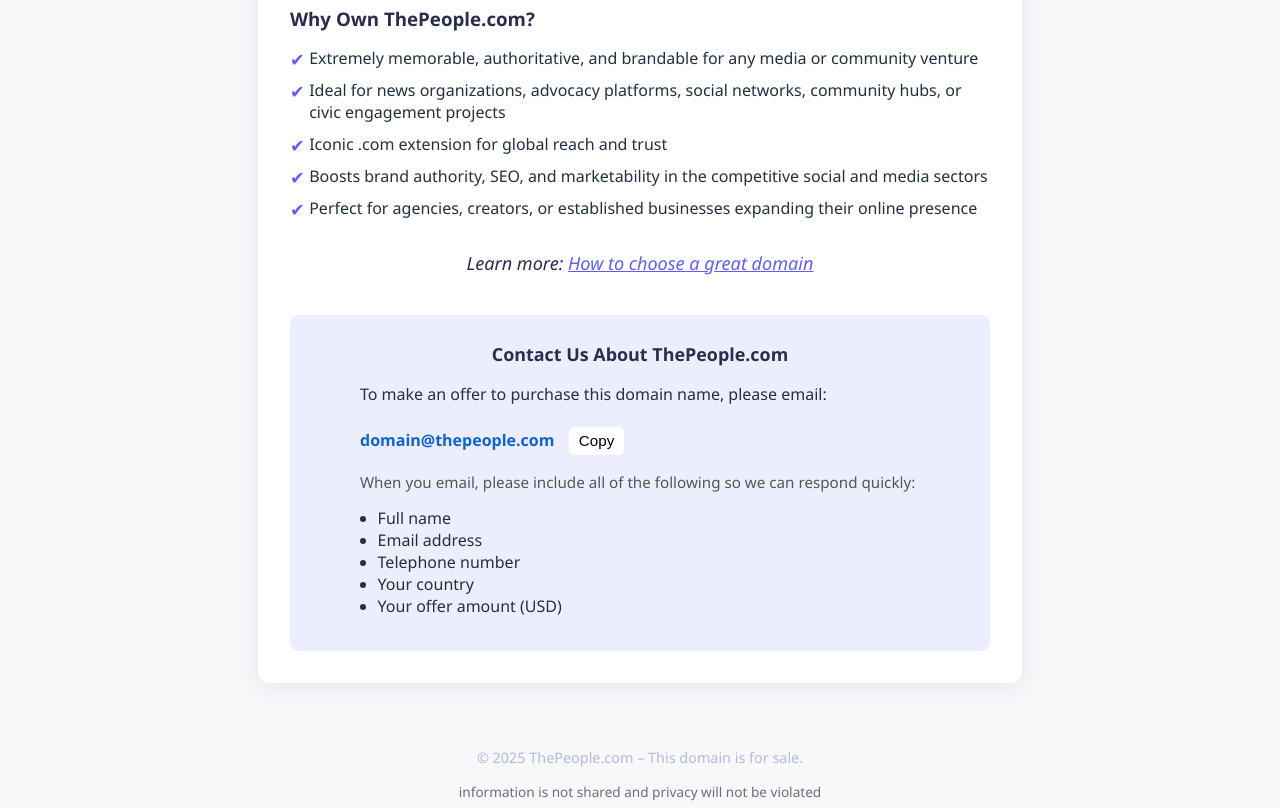
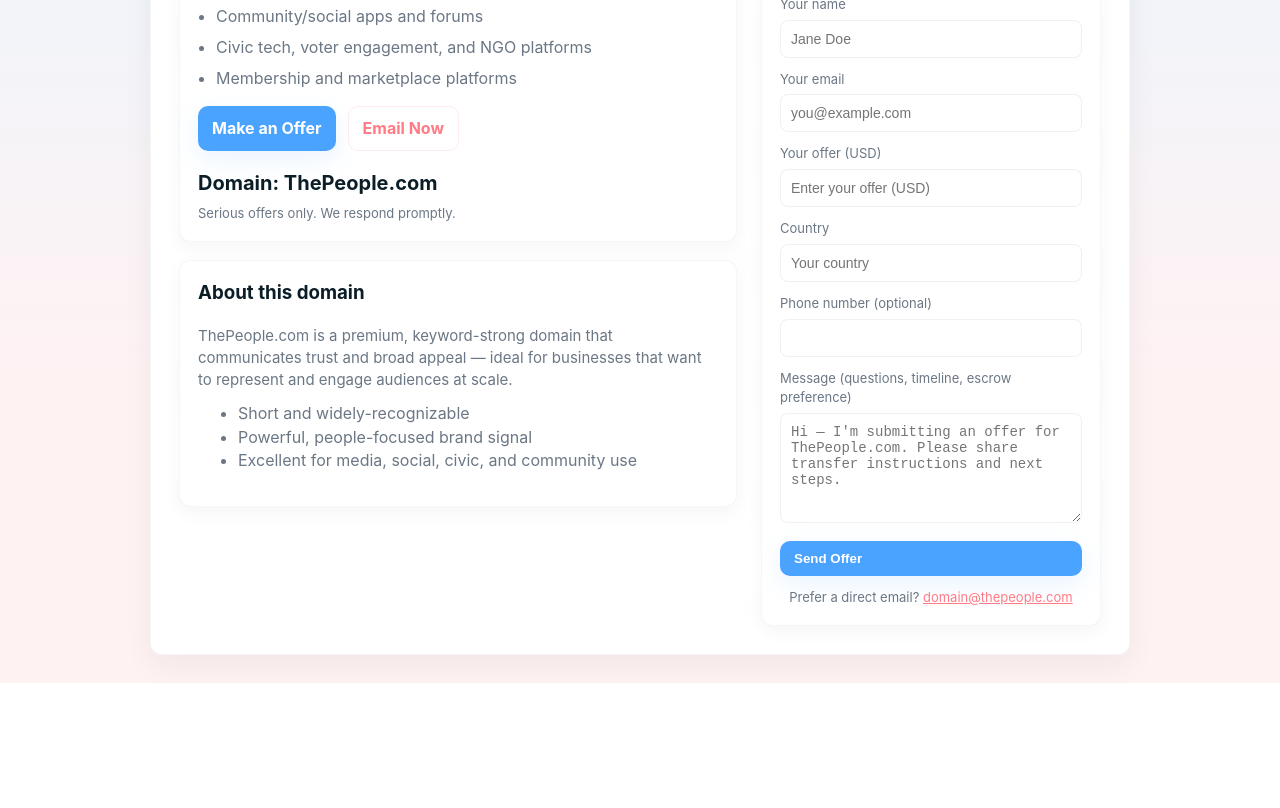
Before and after one commit to Schnyarp/ThePeopleCom, a plain HTML site: page index.html in a window 1280 px wide. Shown: the part 301-1109 px from the top of the page. After the commit the page ends 984 px from the top, so only its background shows below. Drawn offline with Linux system fonts and the light colour scheme.

Commit message:
Add files via upload

```diff
--- a/index.html
+++ b/index.html
@@ -1,238 +1,291 @@
-<!DOCTYPE html>
+<!doctype html>
 <html lang="en">
 <head>
-    <meta charset="UTF-8">
-    <meta name="viewport" content="width=device-width, initial-scale=1.0">
-    <title>ThePeople.com – Premium Domain For Sale</title>
-    <meta name="description" content="ThePeople.com is a premium, memorable domain now available for purchase. The perfect name for your next media, community, or advocacy project.">
+  <meta charset="utf-8" />
+  <meta name="viewport" content="width=device-width,initial-scale=1" />
+  <title>ThePeople.com — Premium Domain For Sale</title>
+  <meta name="description" content="Premium domain ThePeople.com — ideal for community platforms, media, social apps, and civic services. Submit an offer to purchase." />
+  <meta property="og:title" content="ThePeople.com — Premium Domain For Sale" />
+  <meta property="og:description" content="Premium domain ThePeople.com — ideal for community platforms, media, social apps, and civic services. Contact domain@thepeople.com" />
+  <meta property="og:type" content="website" />
+  <meta name="theme-color" content="#bfdfff" />
+
+  <link rel="icon" href="/favicon.ico" />
+
   <style>
-        body {
-            font-family: 'Segoe UI', Arial, sans-serif;
-            background: #f7f8fa;
-            margin: 0;
-            padding: 0;
-            color: #223040;
+    :root{
+      /* light blue + light red (blush) theme */
+      --bg-1: #e7f6ff;   /* very light blue */
+      --bg-2: #fff2f3;   /* very light blush */
+      --card: #ffffff;   /* card background (clean white) */
+      --accent-blue: #4aa3ff;
+      --accent-red: #ff7b85; /* light red/blush */
+      --muted: #6b7785;
+      --text: #0b1e27;   /* dark text for contrast */
+      --radius:12px;
+      font-family: Inter, ui-sans-serif, system-ui, -apple-system, "Segoe UI", Roboto, "Helvetica Neue", Arial, sans-serif;
     }
-        header {
-            background: #2c2c4d;
-            color: #fff;
-            padding: 2.1rem 0 1.4rem 0;
-            text-align: center;
+
+    *{box-sizing:border-box}
+    body{
+      margin:0;
+      background: linear-gradient(180deg,var(--bg-1) 0%, var(--bg-2) 70%);
+      color:var(--text);
+      -webkit-font-smoothing:antialiased;
+      -moz-osx-font-smoothing:grayscale;
+      line-height:1.45;
+      padding:28px;
+      min-height:100vh;
+      display:flex;
+      align-items:center;
+      justify-content:center;
     }
-        header h1 {
-            margin: 0;
-            font-size: 2.6rem;
-            letter-spacing: 1px;
+
+    .container{
+      width:100%;
+      max-width:980px;
+      background: linear-gradient(180deg, rgba(255,255,255,0.95), rgba(255,255,255,0.98));
+      border-radius:var(--radius);
+      padding:28px;
+      box-shadow: 0 10px 30px rgba(11,28,40,0.06);
+      border:1px solid rgba(11,28,40,0.04);
     }
-        header p {
-            margin: 0.7rem 0 0 0;
-            font-size: 1.18rem;
-            color: #b7b7e1;
+
+    header{
+      display:flex;
+      align-items:center;
+      justify-content:space-between;
+      gap:16px;
+      margin-bottom:22px;
     }
-        main {
-            max-width: 700px;
-            margin: 2.5rem auto;
-            background: #fff;
-            border-radius: 12px;
-            box-shadow: 0 4px 24px rgba(44,44,77,0.09);
-            padding: 2.5rem 2rem 2rem 2rem;
+
+    .brand{
+      display:flex;
+      gap:16px;
+      align-items:center;
     }
-        .for-sale {
-            text-align: center;
-            font-size: 2.1rem;
-            margin-bottom: 2rem;
-            color: #2c2c4d;
-            font-weight: 700;
+
+    .logo{
+      width:64px;
+      height:64px;
+      border-radius:12px;
+      background:linear-gradient(135deg,var(--accent-blue),var(--accent-red));
+      display:flex;
+      align-items:center;
+      justify-content:center;
+      font-weight:800;
+      color:#fff;
+      font-size:18px;
+      letter-spacing:0.6px;
+      box-shadow: 0 6px 18px rgba(11,28,40,0.06);
     }
-        .features {
-            margin: 2rem 0;
+
+    h1{margin:0;font-size:28px;color:var(--text)}
+    p.lead{margin:4px 0 0;color:var(--muted);font-size:15px}
+
+    .grid{
+      display:grid;
+      grid-template-columns: 1fr 340px;
+      gap:24px;
+      align-items:start;
     }
-        .features h2 {
-            color: #2c2c4d;
-            font-size: 1.17rem;
-            margin-bottom: 1rem;
+
+    .card{
+      background:var(--card);
+      padding:18px;
+      border-radius:12px;
+      border:1px solid rgba(11,28,40,0.04);
+      box-shadow: 0 6px 18px rgba(11,28,40,0.04);
     }
-        .features ul {
-            list-style: none;
-            padding: 0;
-        }
-        .features li {
-            margin: 0.62rem 0;
-            padding-left: 1.2rem;
-            position: relative;
-        }
-        .features li::before {
-            content: "✔";
-            color: #605cff;
-            font-size: 1.1em;
-            position: absolute;
-            left: 0;
-        }
-        .inquiry-form-section {
-            margin: 2.5rem 0 0 0;
-            padding: 1.7rem 1.1rem 1.1rem 1.1rem;
-            background: #edeefd;
-            border-radius: 9px;
-        }
-        .inquiry-form-section h3 {
-            margin-top: 0;
-            color: #2c2c4d;
-            font-size: 1.12rem;
-            text-align: center;
-            margin-bottom: 1.08rem;
-        }
-        .info-article {
-            text-align: center;
-            margin-bottom: 1.7rem;
-            font-size: 1.13rem;
-            color: #2c2c4d;
-            font-style: italic;
-        }
-        .info-article a {
-            color: #605cff;
-            text-decoration: underline;
-        }
-        .contact-note {
-            max-width: 560px;
-            margin: 0 auto;
-            text-align: left;
-            font-size: 1rem;
-            color: #223040;
-        }
-        .contact-email {
-            display:inline-block;
-            margin-top:.5rem;
+
+    .features ul{margin:0;padding-left:18px;color:var(--muted)}
+    .features li{margin-bottom:8px}
+
+    .cta-row{display:flex;gap:12px;margin-top:16px;flex-wrap:wrap}
+    .btn{
+      display:inline-flex;
+      gap:10px;
+      align-items:center;
+      padding:10px 14px;
+      border-radius:10px;
       font-weight:700;
-            color:#0b63d6;
+      cursor:pointer;
+      border:0;
       text-decoration:none;
     }
-        .copy-btn {
-            margin-left:.6rem;
-            padding:.35rem .6rem;
-            font-size:.95rem;
-            border-radius:6px;
-            border:1px solid rgba(34,48,64,0.08);
-            background:#fff;
-            cursor:pointer;
+
+    .btn-primary{
+      background:var(--accent-blue);
+      color:#fff;
+      box-shadow:0 8px 24px rgba(74,163,255,0.12);
     }
-        ul.requirements {
-            margin-top:.6rem;
-            padding-left:1.1rem;
+
+    .btn-ghost{
+      background:transparent;
+      border:1px solid rgba(255,123,133,0.14);
+      color:var(--accent-red);
     }
-        .note {
-            font-size:.95rem;
-            color:#555;
-            margin-top:.8rem;
+
+    .price{
+      font-size:20px;
+      font-weight:700;
+      color:var(--text);
+      margin-top:8px;
     }
-        footer {
-            text-align: center;
-            color: #b7b7e1;
-            font-size: 0.9rem;
-            padding: 1.6rem 0 0.7rem 0;
+
+    .contact-card{position:sticky; top:32px;}
+    .contact-email{font-weight:700;color:var(--accent-red); word-break:break-all;}
+
+    form label{display:block;font-size:13px;color:var(--muted);margin-bottom:6px}
+    form input, form textarea, form select{
+      width:100%;
+      padding:10px;
+      border-radius:8px;
+      border:1px solid rgba(11,28,40,0.06);
+      background: #fff;
+      color:var(--text);
+      font-size:14px;
+      margin-bottom:12px;
     }
-        .small-print {
-            font-size: 0.85rem;
-            color: #6b6f76;
-            margin-top: .9rem;
-            text-align: center;
-        }
-        @media (max-width: 600px) {
-            main {
-                padding: 1.2rem 0.5rem 1rem 0.5rem;
-            }
-            .for-sale {
-                font-size: 1.4rem;
-            }
-            .inquiry-form-section {
-                padding: 1.1rem 0.3rem 0.5rem 0.3rem;
-            }
-            .info-article {
-                font-size: 1.02rem;
-            }
+    form textarea{min-height:110px; resize:vertical}
+
+    footer{margin-top:12px;color:var(--muted);font-size:13px; text-align:center}
+
+    @media (max-width:880px){
+      .grid{grid-template-columns:1fr;}
+      .contact-card{position:relative; top:auto}
     }
   </style>
 </head>
 <body>
+  <!--
+    index.html for ThePeople.com
+    Contact address used on this page: domain@thepeople.com
+    Updated color scheme: light blue + light red (blush) combination.
+    Static landing page — contact form composes an email via mailto: (no backend).
+  -->
+  <main class="container" role="main">
     <header>
+      <div class="brand">
+        <div class="logo" aria-hidden="true">TP</div>
+        <div>
           <h1>ThePeople.com</h1>
-        <p>The Perfect Domain for Media, Community, or Advocacy Projects</p>
+          <p class="lead">Premium domain for media, community platforms, civic tech & social apps.</p>
+        </div>
+      </div>
+      <div style="text-align:right">
+        <div style="color:var(--muted);font-size:13px">For inquiries</div>
+        <div class="contact-email"><a href="mailto:domain@thepeople.com" style="color:inherit;text-decoration:none">domain@thepeople.com</a></div>
+      </div>
     </header>
-    <main>
-        <div class="for-sale">This premium domain is <strong>for sale</strong>!</div>
-        <section class="features">
-            <h2>Why Own ThePeople.com?</h2>
+
+    <section class="grid" aria-label="Main content">
+      <div>
+        <div class="card">
+          <h2 style="margin-top:0">Why ThePeople.com?</h2>
+          <p class="lead">Memorable, authoritative, and highly brandable — a standout domain for community-driven and media-led ventures. Great fit for:</p>
+
+          <div class="features" style="margin-top:12px">
             <ul>
-                <li>Extremely memorable, authoritative, and brandable for any media or community venture</li>
-                <li>Ideal for news organizations, advocacy platforms, social networks, community hubs, or civic engagement projects</li>
-                <li>Iconic .com extension for global reach and trust</li>
-                <li>Boosts brand authority, SEO, and marketability in the competitive social and media sectors</li>
-                <li>Perfect for agencies, creators, or established businesses expanding their online presence</li>
+              <li>News/media platforms and opinion sites</li>
+              <li>Community/social apps and forums</li>
+              <li>Civic tech, voter engagement, and NGO platforms</li>
+              <li>Membership and marketplace platforms</li>
             </ul>
-        </section>
-        <div class="info-article">
-            Learn more: <a href="https://corelli.com/domains.html" target="_blank" rel="noopener">How to choose a great domain</a>
           </div>
 
-        <!-- REPLACED: inquiry form removed and replaced with instructions to email the routed alias -->
-        <section class="inquiry-form-section" id="inquiry-form">
-            <h3>Contact Us About ThePeople.com</h3>
+          <div class="cta-row">
+            <a class="btn btn-primary" href="#" id="inquireBtn">Make an Offer</a>
+            <a class="btn btn-ghost" href="mailto:domain@thepeople.com?subject=Domain%20Offer%20-%20ThePeople.com">Email Now</a>
+          </div>
 
-            <div class="contact-note" aria-live="polite">
-                <p>
-                    To make an offer to purchase this domain name, please email:
-                </p>
+          <div style="margin-top:18px">
+            <div class="price">Domain: ThePeople.com</div>
+            <div style="color:var(--muted);font-size:13px;margin-top:6px">Serious offers only. We respond promptly.</div>
+          </div>
+        </div>
 
-                <!-- The visible email is constructed by JavaScript below to reduce simple scraping. -->
-                <p>
-                    <a id="contact-email" class="contact-email" href="#" rel="nofollow noopener"></a>
-                    <button id="copy-email" class="copy-btn" type="button" aria-label="Copy email address">Copy</button>
-                </p>
-
-                <p class="note">
-                    When you email, please include all of the following so we can respond quickly:
-                </p>
-
-                <ul class="requirements">
-                    <li>Full name</li>
-                    <li>Email address</li>
-                    <li>Telephone number</li>
-                    <li>Your country</li>
-                    <li>Your offer amount (USD)</li>
+        <div class="card" style="margin-top:18px">
+          <h3 style="margin-top:0">About this domain</h3>
+          <p class="lead">ThePeople.com is a premium, keyword-strong domain that communicates trust and broad appeal — ideal for businesses that want to represent and engage audiences at scale.</p>
+          <ul style="color:var(--muted);margin-top:12px">
+            <li>Short and widely-recognizable</li>
+            <li>Powerful, people-focused brand signal</li>
+            <li>Excellent for media, social, civic, and community use</li>
           </ul>
         </div>
+      </div>
+
+      <aside class="contact-card">
+        <div class="card">
+          <h3 style="margin-top:0">Contact & Offer</h3>
+          <p style="margin-top:6px;color:var(--muted)">Submit an offer — we'll open your email client with the details prefilled. Or email <a href="mailto:domain@thepeople.com" class="contact-email">domain@thepeople.com</a>.</p>
+
+          <form id="inquiryForm" onsubmit="handleSubmit(event)" aria-label="Domain offer form">
+            <label for="name">Your name</label>
+            <input id="name" name="name" type="text" placeholder="Jane Doe" required />
+
+            <label for="email">Your email</label>
+            <input id="email" name="email" type="email" placeholder="you@example.com" required />
+
+            <label for="offer">Your offer (USD)</label>
+            <input id="offer" name="offer" type="text" placeholder="Enter your offer (USD)" required />
+
+            <label for="country">Country</label>
+            <input id="country" name="country" type="text" placeholder="Your country" required />
+
+            <label for="phone">Phone number (optional)</label>
+            <input id="phone" name="phone" type="tel" />
+
+            <label for="message">Message (questions, timeline, escrow preference)</label>
+            <textarea id="message" name="message" placeholder="Hi — I'm submitting an offer for ThePeople.com. Please share transfer instructions and next steps."></textarea>
+
+            <button class="btn btn-primary" type="submit" style="width:100%">Send Offer</button>
+          </form>
+
+          <footer>Prefer a direct email? <a href="mailto:domain@thepeople.com" style="color:var(--accent-red)">domain@thepeople.com</a></footer>
+        </div>
+      </aside>
     </section>
   </main>
-    <footer>
-        &copy; 2025 ThePeople.com &ndash; This domain is for sale.
-        <div class="small-print">information is not shared and privacy will not be violated</div>
-    </footer>
 
   <script>
-        // Build the public routed alias in JS to deter simple scrapers.
-        // The address requested: domain@thepeople.com
-        (function () {
-            const parts = { user: "domain", domain: "thepeople.com" }; // public routed alias (do NOT put your private inbox here)
-            const addr = parts.user + "@" + parts.domain;
+    // Compose a mailto: URL from form contents to open user's email client.
+    function handleSubmit(e){
+      e.preventDefault();
+      const name = document.getElementById('name').value.trim();
+      const email = document.getElementById('email').value.trim();
+      const offer = document.getElementById('offer').value.trim();
+      const country = document.getElementById('country').value.trim();
+      const phone = document.getElementById('phone').value.trim();
+      const message = document.getElementById('message').value.trim();
 
-            const link = document.getElementById('contact-email');
-            link.textContent = addr;
-            link.href = 'mailto:' + addr;
-            link.title = 'Send an email to ' + addr + ' (this is a routed alias)';
+      const subject = encodeURIComponent('Domain Offer - ThePeople.com');
+      const bodyText =
+        `Name: ${name}\n` +
+        `Email: ${email}\n` +
+        `Offer (USD): ${offer}\n` +
+        `Country: ${country}\n` +
+        `Phone: ${phone || '(not provided)'}\n\n` +
+        `Message:\n${message}\n\n---\nSent from ThePeople.com offer form`;
 
-            const copyBtn = document.getElementById('copy-email');
-            copyBtn.addEventListener('click', async function () {
-                try {
-                    await navigator.clipboard.writeText(addr);
-                    const prev = copyBtn.textContent;
-                    copyBtn.textContent = 'Copied';
-                    copyBtn.disabled = true;
-                    setTimeout(() => { copyBtn.textContent = prev; copyBtn.disabled = false; }, 1400);
-                } catch (e) {
-                    // fallback: show prompt so user can copy manually
-                    window.prompt('Copy this email address:', addr);
+      const body = encodeURIComponent(bodyText);
+      const mailto = `mailto:domain@thepeople.com?subject=${subject}&body=${body}`;
+      window.location.href = mailto;
+    }
+
+    document.getElementById('inquireBtn').addEventListener('click', function(e){
+      e.preventDefault();
+      const form = document.getElementById('inquiryForm');
+      if(window.innerWidth < 900){
+        form.scrollIntoView({behavior:'smooth', block:'center'});
+        form.querySelector('input').focus();
+      } else {
+        const subject = encodeURIComponent('Domain Offer - ThePeople.com');
+        const body = encodeURIComponent('Hi — I would like to make an offer for ThePeople.com. Please reply with transfer instructions and next steps.');
+        window.location.href = `mailto:domain@thepeople.com?subject=${subject}&body=${body}`;
       }
     });
-        })();
   </script>
 </body>
 </html>
```
Lines whose indentation alone changed are shown as unchanged.
